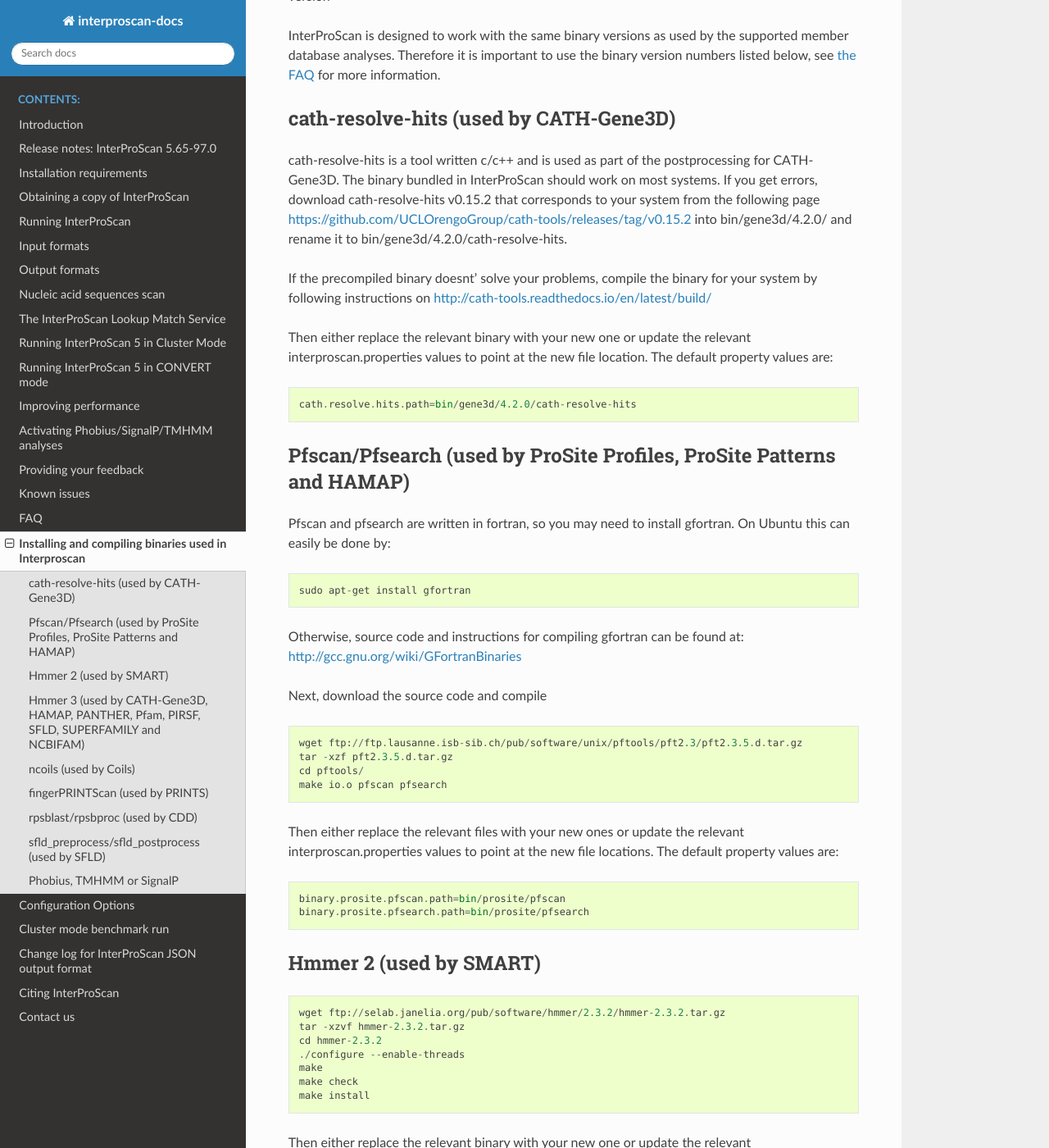
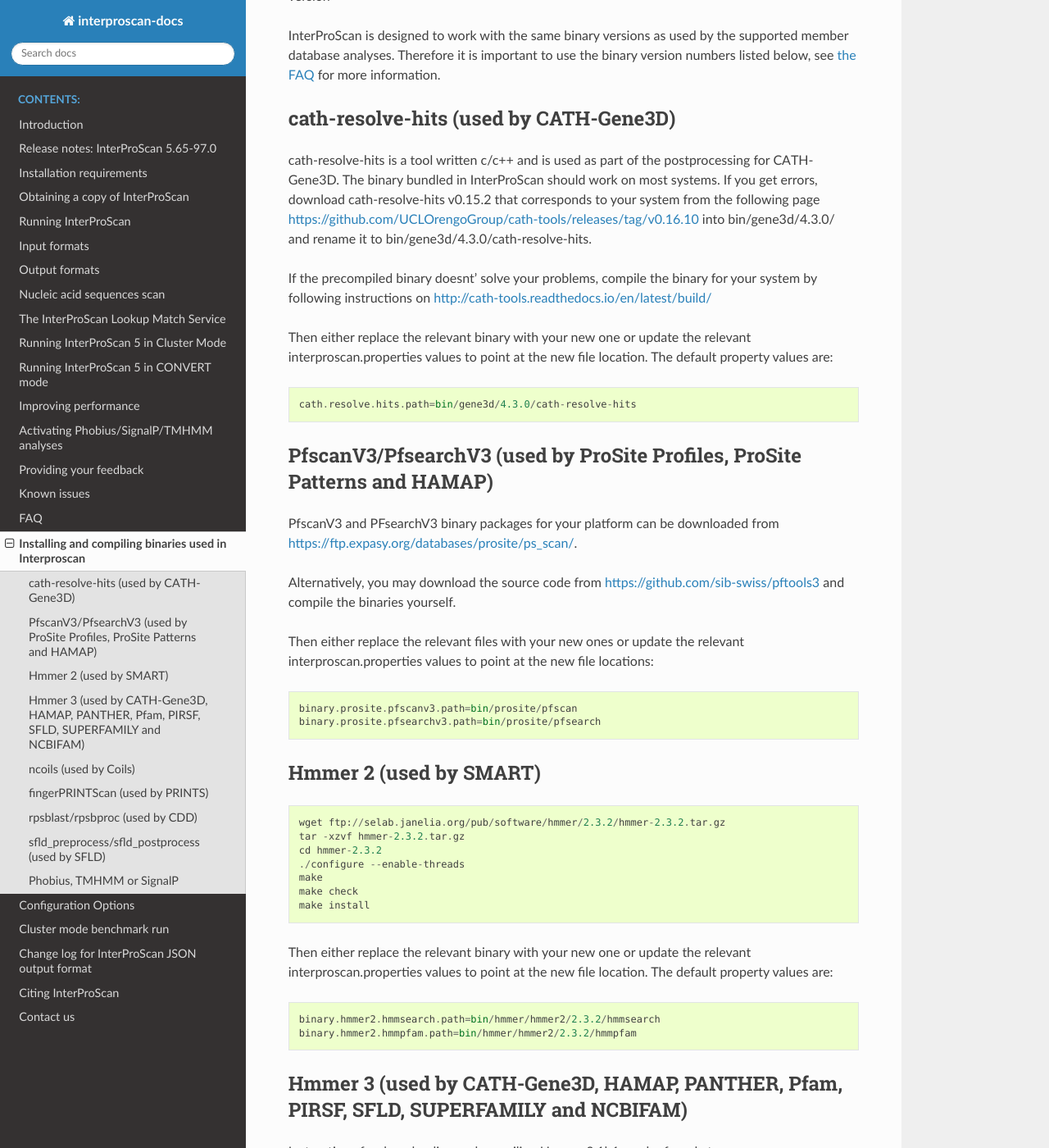
Before and after one commit to ebi-pf-team/interproscan-docs, a Sphinx documentation site: the page built from docs/CompilingBinaries.rst, in a window 1280 px wide and 1400 px high, scrolled down 405 px. Shown: the whole window at 82% size. Built offline with Sphinx 7.4.7 and the Read the Docs theme 2.0.0, drawn with Linux system fonts in a browser that asks for light colours.

Commit message:
Update CompilingBinaries.rst

```diff
--- a/docs/CompilingBinaries.rst
+++ b/docs/CompilingBinaries.rst
@@ -27,8 +27,8 @@
 should work on most systems. If you get errors, download
 cath-resolve-hits v0.15.2 that corresponds to your system from the
 following page
-https://github.com/UCLOrengoGroup/cath-tools/releases/tag/v0.15.2 into
-bin/gene3d/4.2.0/ and rename it to bin/gene3d/4.2.0/cath-resolve-hits.
+https://github.com/UCLOrengoGroup/cath-tools/releases/tag/v0.16.10 into
+bin/gene3d/4.3.0/ and rename it to bin/gene3d/4.3.0/cath-resolve-hits.
 
 If the precompiled binary doesnt' solve your problems, compile the
 binary for your system by following instructions on
@@ -40,38 +40,25 @@
 
 ::
 
-    cath.resolve.hits.path=bin/gene3d/4.2.0/cath-resolve-hits
+    cath.resolve.hits.path=bin/gene3d/4.3.0/cath-resolve-hits
 
-Pfscan/Pfsearch (used by ProSite Profiles, ProSite Patterns and HAMAP)
-----------------------------------------------------------------------
+PfscanV3/PfsearchV3 (used by ProSite Profiles, ProSite Patterns and HAMAP)
+--------------------------------------------------------------------------
 
-Pfscan and pfsearch are written in fortran, so you may need to install
-gfortran. On Ubuntu this can easily be done by:
+PfscanV3 and PFsearchV3 binary packages for your platform
+can be downloaded from https://ftp.expasy.org/databases/prosite/ps_scan/.
+
+Alternatively, you may download the source code from
+https://github.com/sib-swiss/pftools3 and compile the binaries yourself.
+
+Then either replace the relevant files with your new ones or update the
+relevant interproscan.properties values to point at the new file
+locations:
 
 ::
 
-    sudo apt-get install gfortran
-
-Otherwise, source code and instructions for compiling gfortran can be
-found at: http://gcc.gnu.org/wiki/GFortranBinaries
-
-Next, download the source code and compile
-
-::
-
-    wget ftp://ftp.lausanne.isb-sib.ch/pub/software/unix/pftools/pft2.3/pft2.3.5.d.tar.gz
-    tar -xzf pft2.3.5.d.tar.gz
-    cd pftools/
-    make io.o pfscan pfsearch
-
-Then either replace the relevant files with your new ones or update the
-relevant interproscan.properties values to point at the new file
-locations. The default property values are:
-
-::
-
-    binary.prosite.pfscan.path=bin/prosite/pfscan
-    binary.prosite.pfsearch.path=bin/prosite/pfsearch
+    binary.prosite.pfscanv3.path=bin/prosite/pfscan
+    binary.prosite.pfsearchv3.path=bin/prosite/pfsearch
 
 Hmmer 2 (used by SMART)
 -----------------------
```
